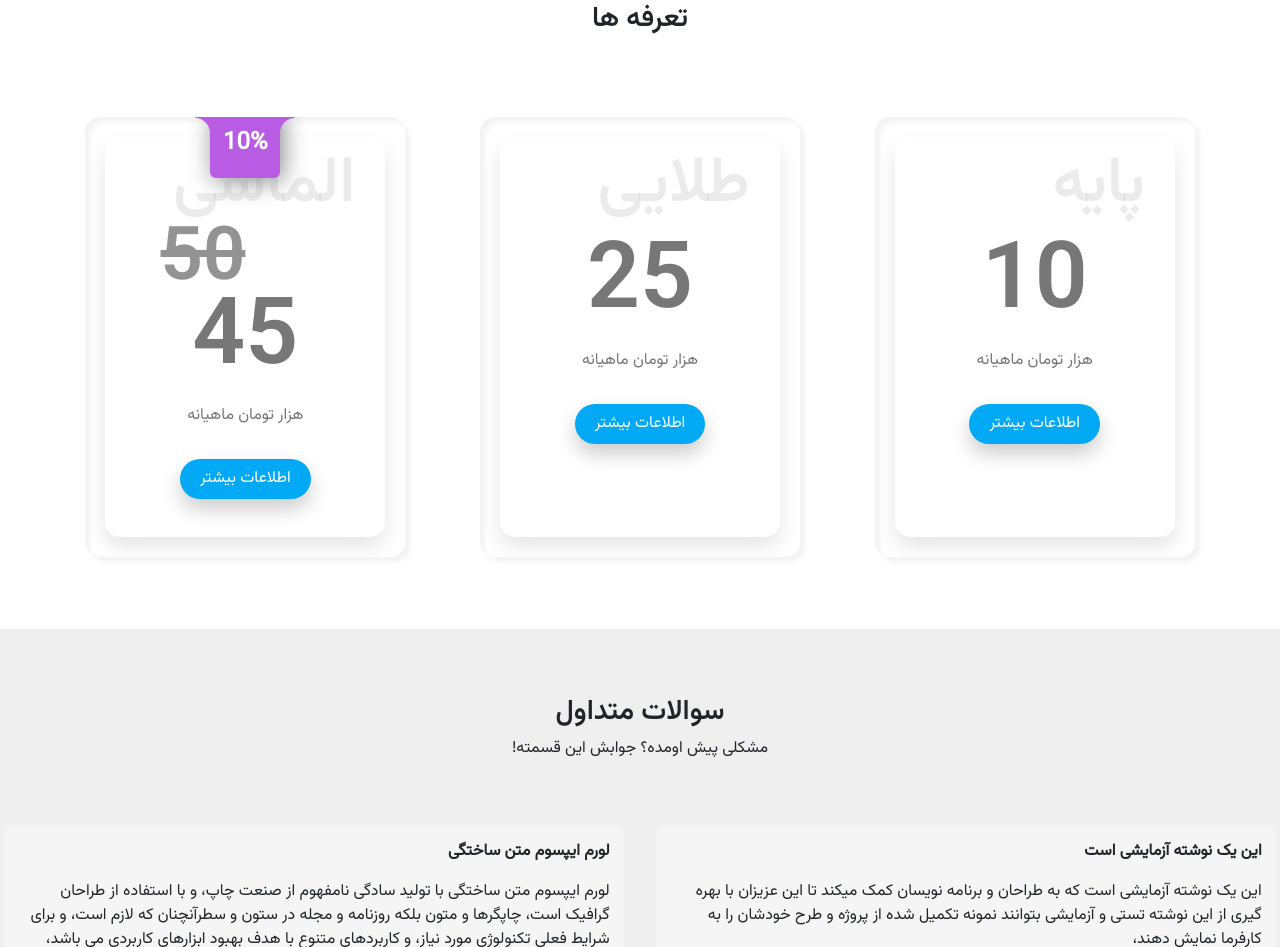
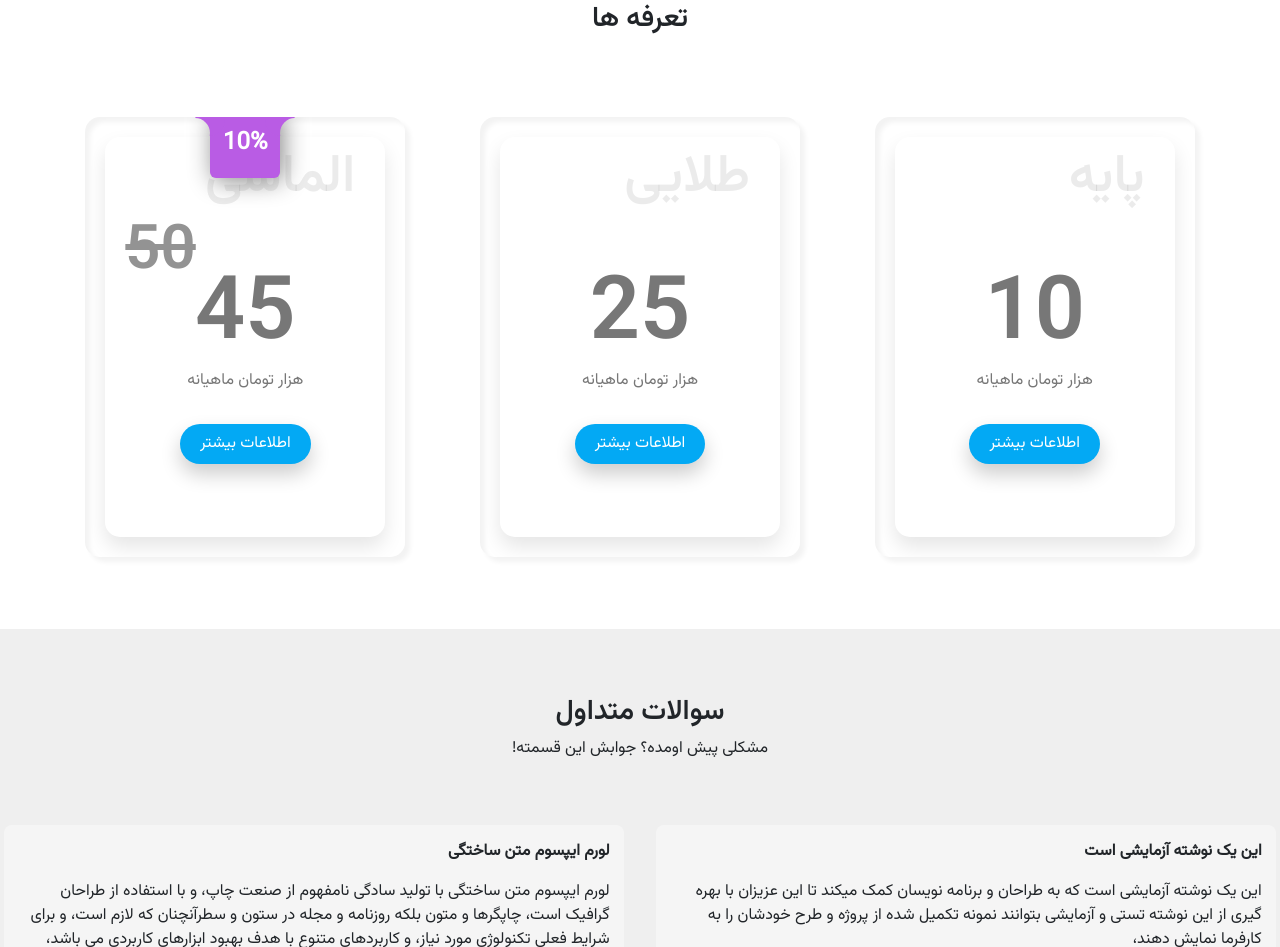
Before and after one commit to MjavadH/Software.introduction-template, a plain HTML site: page index.html in a window 1280 px wide. Shown: the part 2546-3493 px from the top of the page. Drawn offline with nearby package versions, Linux system fonts and the light colour scheme.

Commit message:
Fix `pricing box` layout bug

```diff
--- a/assets/style.css
+++ b/assets/style.css
@@ -403,7 +403,7 @@ header * {
     position: absolute;
     top: 10px;
     right: 30px;
-    font-size: 4em;
+    font-size: 3.3em;
     color: rgba(0, 0, 0, 0.08);
     transition: 0.5s;
     pointer-events: none;
@@ -414,16 +414,18 @@ header * {
 }
 
 .pricing_panel .panel .box .content h3 {
-    font-size: 5.8em;
+    font-size: 5.5em;
     color: #777;
     z-index: 1;
+    margin: 55px 0 0;
     transition: 0.5s;
 }
 
 .pricing_panel .panel .box .content h3 s {
     position: absolute;
-    top: 80px;
-    font-size: .8em;
+    top: 20%;
+    left: 20px;
+    font-size: .7em;
     color: #939393;
 }
 
--- a/index.html
+++ b/index.html
@@ -388,20 +388,20 @@
             <div class="panel my-md-4 my-3">
                 <div class="box">
                     <div class="content">
-                        <h2 class="">پایه</h2>
-                        <h3 class="">10</h3>
-                        <p class="">هزار تومان ماهیانه</p>
-                        <a href="#" class="">اطلاعات بیشتر</a>
+                        <h2 class="pricing_box_title">پایه</h2>
+                        <h3 class="pricing_box_price">10</h3>
+                        <p class="pricing_box_time">هزار تومان ماهیانه</p>
+                        <a href="#" class="pricing_box_btn">اطلاعات بیشتر</a>
                     </div>
                 </div>
             </div>
             <div class="panel my-md-4 my-3">
                 <div class="box gold">
                     <div class="content">
-                        <h2 class="">طلایی</h2>
-                        <h3 class="">25</h3>
-                        <p class="">هزار تومان ماهیانه</p>
-                        <a href="#" class="">اطلاعات بیشتر</a>
+                        <h2 class="pricing_box_title">طلایی</h2>
+                        <h3 class="pricing_box_price">25</h3>
+                        <p class="pricing_box_time">هزار تومان ماهیانه</p>
+                        <a href="#" class="pricing_box_btn">اطلاعات بیشتر</a>
                     </div>
                 </div>
             </div>
@@ -409,12 +409,13 @@
                 <div class="badge">10%</div>
                 <div class="box diamond">
                     <div class="content">
-                        <h2 class="">الماسی</h2>
-                        <h3 class=""><s>50</s>
-                            <br>45
+                        <h2 class="pricing_box_title">الماسی</h2>
+                        <h3 class="pricing_box_price">
+                            <s>50</s>
+                            45
                         </h3>
-                        <p class="">هزار تومان ماهیانه</p>
-                        <a href="#" class="">اطلاعات بیشتر</a>
+                        <p class="pricing_box_time">هزار تومان ماهیانه</p>
+                        <a href="#" class="pricing_box_btn">اطلاعات بیشتر</a>
                     </div>
                 </div>
             </div>
```
Also changed, not shown: index - LTR.html (+14 -13 lines).
